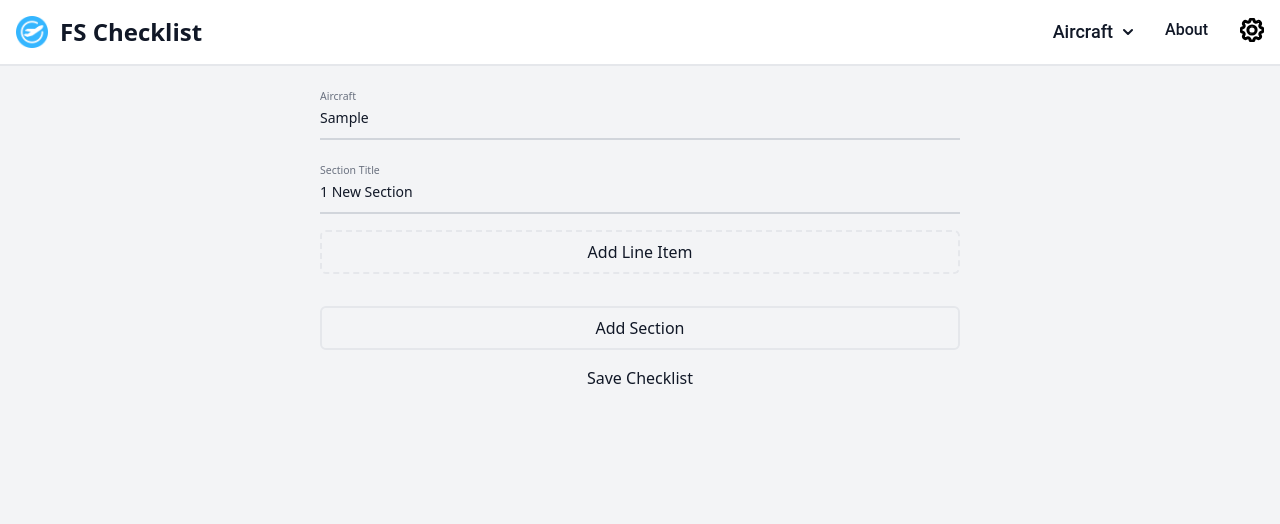
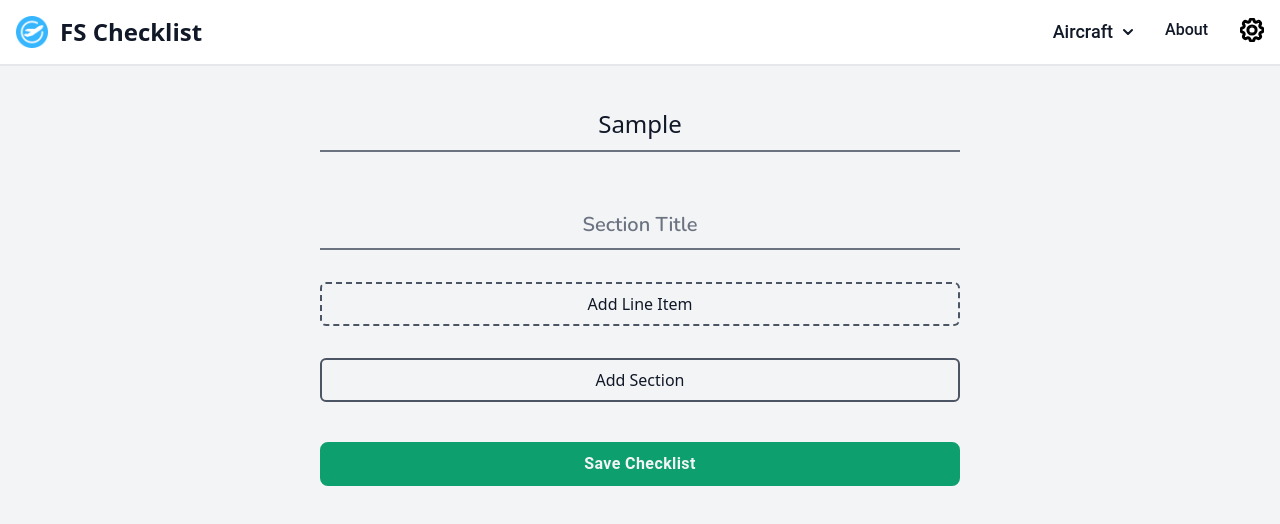
Before and after one commit to DaganCardinal/fschecklist, a React (Vite) app: page /editor in a window 1280 px wide. Both pictures are taken after typing "Sample" into the empty fields and a click on the button "Add Section". Shown: the top 524 px of the page. Built offline with nearby package versions, Linux system fonts and the light colour scheme.

Commit message:
Updated styling of editor

```diff
--- /dev/null
+++ b/src/components/Buttons.tsx
@@ -0,0 +1,27 @@
+interface ButtonProps {
+  label: string;
+  onClick: () => void;
+  borderType?: string;
+}
+
+export const EditorButton = ({ label, onClick, borderType }: ButtonProps) => {
+  return (
+    <button
+      className={`${borderType} flex flex-row border-2  dark:border-gray-200 border-gray-600 rounded-md p-2 my-4 w-full text-center justify-center hover:bg-gray-400  dark:hover:bg-gray-600 hover:text-gray-100 dark:hover:text-gray-100 transition-all duration-300 ease-in-out`}
+      onClick={onClick}
+    >
+      {label}
+    </button>
+  );
+};
+
+export const SaveButton = ({ label, onClick }: ButtonProps) => {
+  return (
+    <button
+      onClick={onClick}
+      className="my-6 border-2 text-center justify-center p-2 rounded-lg dark:border-green-400 border-green-500 bg-green-500 font-body font-semibold text-gray-100 tracking-wide  dark:hover:bg-green-400 hover:bg-green-600 flex flex-row hover:text-gray-100 transition-all duration-300 ease-in-out"
+    >
+      {label}
+    </button>
+  );
+};
--- a/src/components/Editor/ChecklistEditor.tsx
+++ b/src/components/Editor/ChecklistEditor.tsx
@@ -1,7 +1,8 @@
 import { useState } from "react";
 import { ListSectionType } from "../../utils/types";
 import { SectionEditor } from "./SectionEditor";
-import { Input } from "../Inputs";
+import { HeaderInput } from "../Inputs";
+import { EditorButton, SaveButton } from "../Buttons";
 
 interface ChecklistBuilderProps {
   initialListData?: ListSectionType;
@@ -18,11 +19,12 @@ export const ChecklistEditor = ({
   return (
     <div className="flex flex-col justify-cetner mx-auto w-1/2 relative mt-8">
       <div className="relative mb-8">
-        <Input
+        <HeaderInput
           type="text"
           id="aircraftName"
-          name="Aircraft"
+          name="Aircraft Name"
           value={aircraft}
+          textSize="text-2xl"
           onChange={(e) => setAircraft(e.target.value)}
         />
       </div>
@@ -39,21 +41,21 @@ export const ChecklistEditor = ({
           }}
         />
       ))}
-      <button
-        className="flex flex-row border-2 border-gray-200 rounded-md p-2 my-4 w-full text-center justify-center"
+      <EditorButton
+        label="Add Section"
         onClick={() =>
           setListData({
             ...listData,
-            [`${Object.keys(listData).length + 1} New Section`]: [],
+            [``]: [],
           })
         }
-      >
-        Add Section
-      </button>
+        borderType="border-solid"
+      />
       {onSave && (
-        <button onClick={() => onSave(aircraft, listData)}>
-          Save Checklist
-        </button>
+        <SaveButton
+          onClick={() => onSave(aircraft, listData)}
+          label="Save Checklist"
+        />
       )}
     </div>
   );
--- a/src/components/Editor/ListItemEditor.tsx
+++ b/src/components/Editor/ListItemEditor.tsx
@@ -21,7 +21,7 @@ export const ListItemEditor = ({ listItem, onChange }: ListItemEditorProps) => {
             onBlur={() => {}}
           />
         </span>
-        <span className="dots"></span>
+        <span className="dots dark:invert"></span>
         <span className="value">
           <Input
             type="text"
--- a/src/components/Editor/SectionEditor.tsx
+++ b/src/components/Editor/SectionEditor.tsx
@@ -1,6 +1,7 @@
-import { Input } from "../Inputs";
+import { HeaderInput } from "../Inputs";
 import { ListItemEditor } from "./ListItemEditor";
 import { ListItemType } from "../../utils/types";
+import { EditorButton } from "../Buttons";
 
 interface SectionEditorProps {
   sectionTitle: string;
@@ -15,12 +16,13 @@ export const SectionEditor = ({
 }: SectionEditorProps) => {
   return (
     <>
-      <div>
-        <Input
+      <div className="my-4">
+        <HeaderInput
           type="text"
           id="sectionTitle"
           name="Section Title"
           value={sectionTitle}
+          textSize="text-xl"
           onChange={(e) => onChange(e.target.value, listItems)}
         />
       </div>
@@ -37,17 +39,16 @@ export const SectionEditor = ({
             }
           />
         ))}
-        <button
-          className="flex flex-row border-2 border-gray-200 border-dashed rounded-md p-2 my-4 w-full text-center justify-center"
+        <EditorButton
+          label="Add Line Item"
           onClick={() =>
             onChange(sectionTitle, [
               ...listItems,
               { label: "", value: "", subtext: "" },
             ])
           }
-        >
-          Add Line Item
-        </button>
+          borderType="border-dashed"
+        />
       </div>
     </>
   );
--- a/src/components/Inputs.tsx
+++ b/src/components/Inputs.tsx
@@ -5,6 +5,7 @@ interface InputProps {
   value?: string | number;
   onChange?: (e: React.ChangeEvent<HTMLInputElement>) => void;
   onBlur?: (e: React.FocusEvent<HTMLInputElement>) => void;
+  textSize?: string;
 }
 
 // Open top/underline input
@@ -18,11 +19,11 @@ export const Input: React.FC<InputProps> = ({
 }) => {
   return (
     <>
-      <div className="relative">
+      <div className="relative my-2">
         <input
           type={type}
           id={id}
-          className="block py-2.5 px-0 w-full text-sm text-gray-900 bg-transparent border-0 border-b-2 border-gray-300 appearance-none focus:outline-none focus:ring-0 focus:border-blue-600 peer dark:text-gray-100"
+          className="block py-2.5 px-0 w-full text-sm text-gray-900 bg-transparent border-0 border-b-2 dark:border-gray-300 border-gray-900 appearance-none focus:outline-none focus:ring-0 focus:border-blue-600 peer dark:text-gray-100"
           placeholder=" "
           value={value}
           onChange={onChange}
@@ -30,7 +31,7 @@ export const Input: React.FC<InputProps> = ({
         />
         <label
           htmlFor={id}
-          className="absolute text-sm text-gray-500 duration-300 transform -translate-y-6 scale-75 top-3 -z-10 origin-[0] peer-focus:left-0 peer-focus:text-blue-600 peer-placeholder-shown:scale-100 peer-placeholder-shown:translate-y-0 peer-focus:scale-75 peer-focus:-translate-y-6"
+          className="absolute text-sm dark:text-gray-200 text-gray-700 duration-300 transform -translate-y-6 scale-75 top-3 -z-10 origin-[0] peer-focus:left-0 peer-focus:text-blue-600 peer-placeholder-shown:scale-100 peer-placeholder-shown:translate-y-0 peer-focus:scale-75 peer-focus:-translate-y-6"
         >
           {name}
         </label>
@@ -70,3 +71,30 @@ export const FullInput: React.FC<InputProps> = ({
     </>
   );
 };
+
+// Header input
+export const HeaderInput = ({
+  type,
+  id,
+  value,
+  onChange,
+  name,
+  onBlur,
+  textSize,
+}: InputProps) => {
+  return (
+    <>
+      <div className="relative">
+        <input
+          type={type}
+          id={id}
+          className={`block py-2.5 px-0 w-full  dark:placeholder:text-gray-100 ${textSize} placeholder:${textSize} placeholder:font-heading text-center text-gray-900 bg-transparent border-0 border-b-2  border-gray-500 appearance-none focus:outline-none focus:ring-0 focus:border-blue-600 peer dark:text-gray-100`}
+          placeholder={name}
+          value={value}
+          onChange={onChange}
+          onBlur={onBlur}
+        />
+      </div>
+    </>
+  );
+};
```
